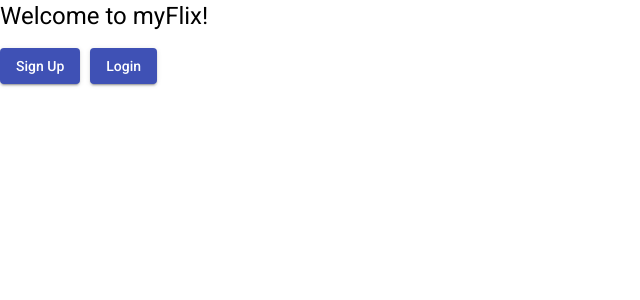
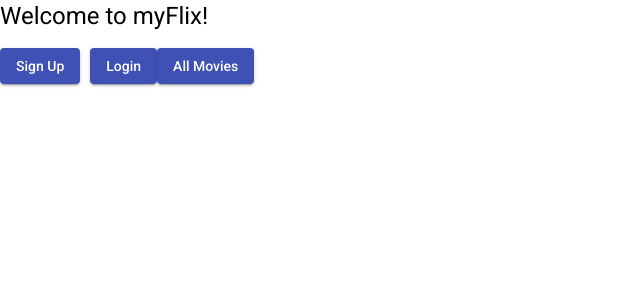
Before and after one commit to acevelyn/myFlix-Angular-client, an Angular app: page / in a window 1280 px wide. Shown: the top 300 px of the page, without its empty margins (0-640 px from the left). Built offline with nearby package versions, Linux system fonts and the light colour scheme.

Commit message:
Added All Movies Button

```diff
--- a/src/app/app.component.html
+++ b/src/app/app.component.html
@@ -9,5 +9,8 @@
     <button mat-raised-button (click)="openLoginForm()" color="primary">
       Login
     </button>
+    <button mat-raised-button (click)="openMoviesDialog()" color="primary">
+      All Movies
+    </button>
   </div>
 </router-outlet>
--- a/src/app/app.component.ts
+++ b/src/app/app.component.ts
@@ -1,6 +1,7 @@
 import { Component } from '@angular/core';
 import { UserRegistrationFormComponent } from './user-registration-form/user-registration-form.component';
 import { UserLoginFormComponent } from './user-login-form/user-login-form.component';
+import { MovieCardComponent } from './movie-card/movie-card.component';
 import { MatDialog } from '@angular/material/dialog';
 
 @Component({
@@ -14,13 +15,19 @@ export class AppComponent {
 
   constructor(public dialog: MatDialog) { }
 
-  // This is the function that will open the dialog when the sign up button is clicked
+  // Function that will open the sign up dialog when the sign up button is clicked
   openUserRegistrationDialog(): void {
     this.dialog.open(UserRegistrationFormComponent, { width: '280px' });
   }
 
+  // Function that will open the login dialog when the login button is clicked
   openLoginForm(): void {
     this.dialog.open(UserLoginFormComponent, { width: '280px' })
   }
 
+  // Function that will open the movie cards dialog when the all movies button is clicked
+  openMoviesDialog(): void {
+    this.dialog.open(MovieCardComponent, { width: '500px' })
+  }
+
 } // end of class
```
